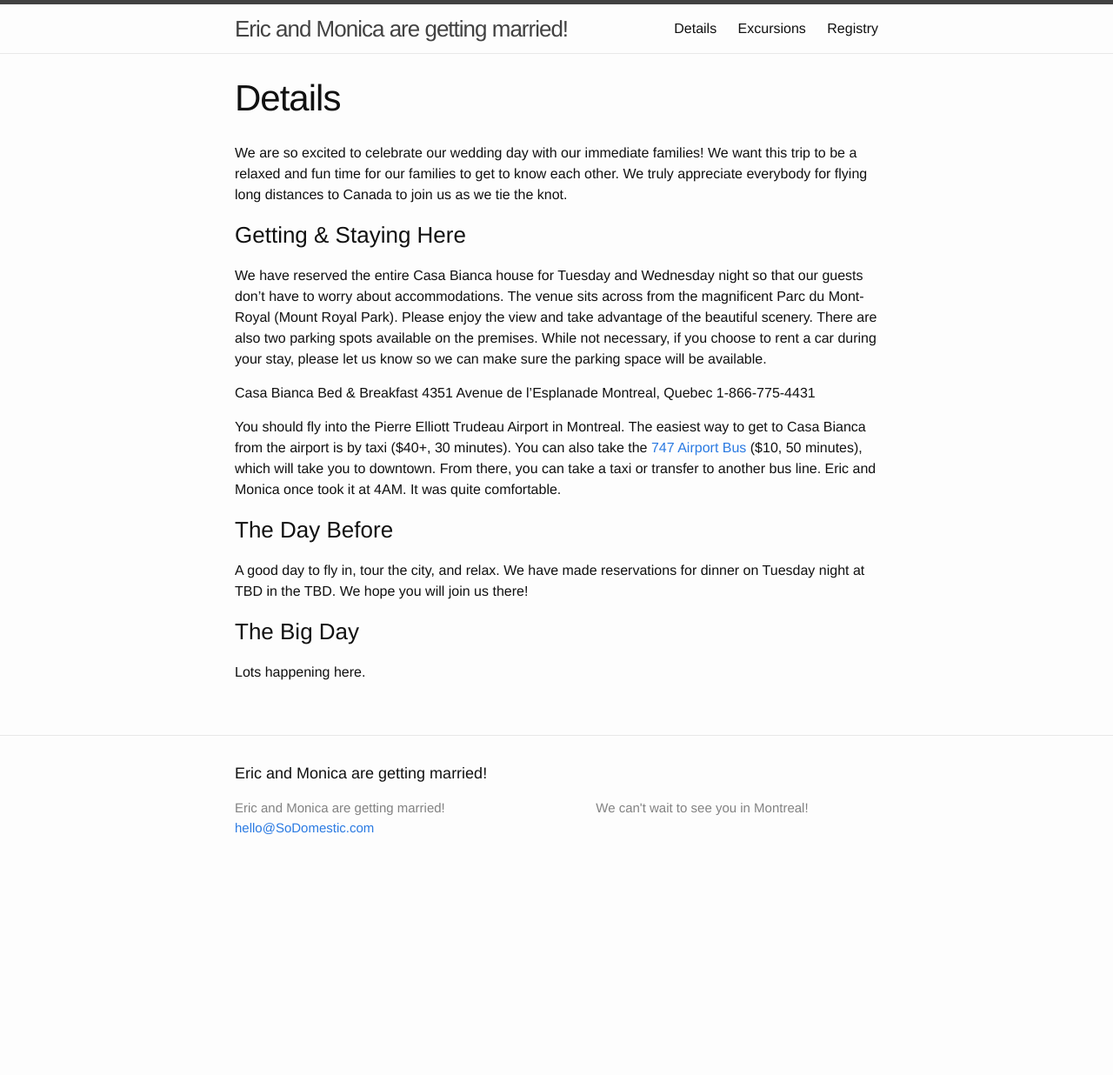
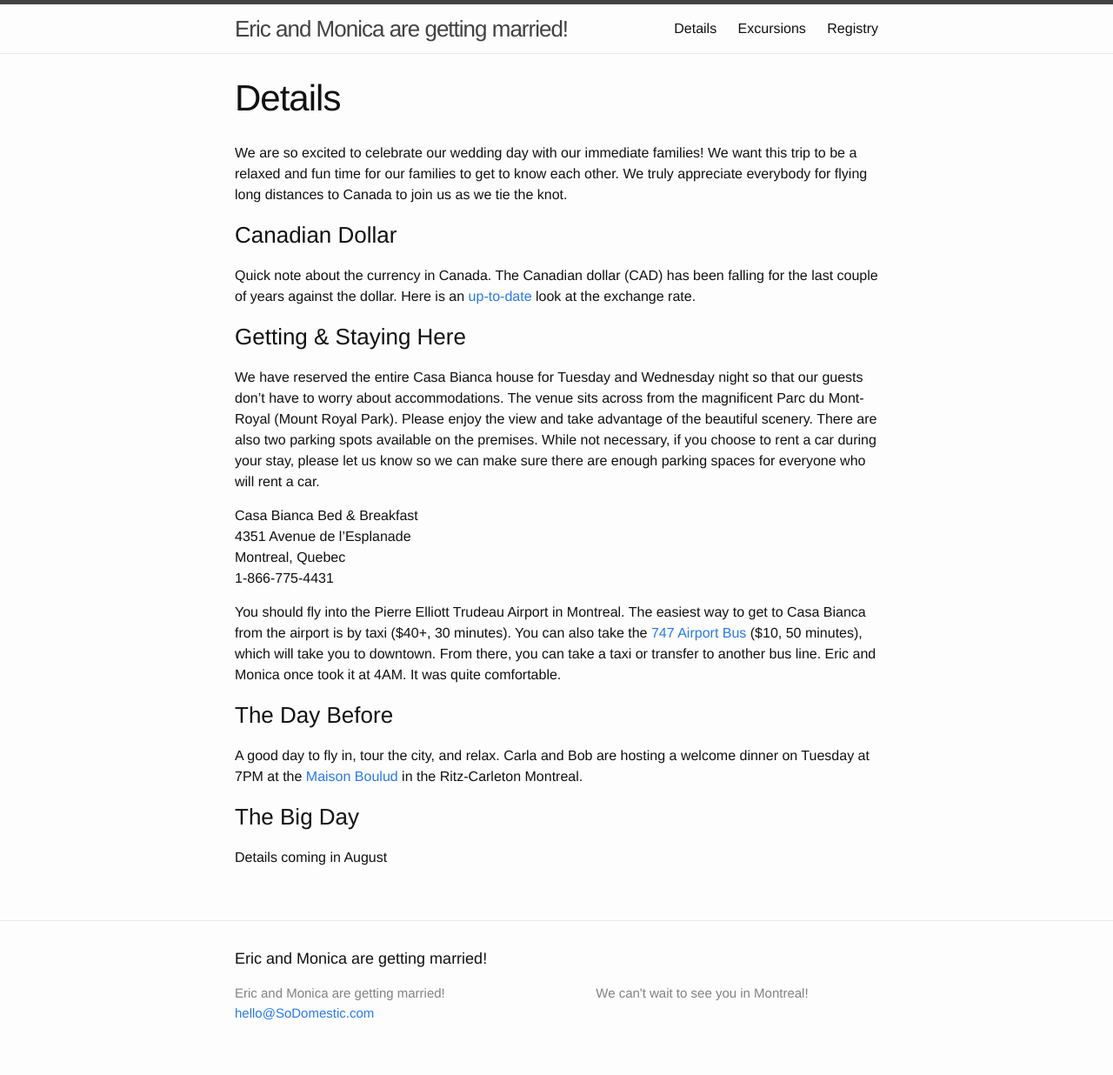
Before and after one commit to monicaaa/SoDomestic, a Jekyll site: the page built from details.md, in a window 1280 px wide. Shown: the whole page at 87% size. Built offline with Jekyll 4.4.1, drawn with Linux system fonts in a browser that asks for light colours; before the commit the page ends 1023 px from its top, so only the background shows below that.

```diff
--- a/details.md
+++ b/details.md
@@ -5,9 +5,12 @@ permalink: /details/
 ---
 We are so excited to celebrate our wedding day with our immediate families! We want this trip to be a relaxed and fun time for our families to get to know each other. We truly appreciate everybody for flying long distances to Canada to join us as we tie the knot.
 
+### Canadian Dollar
+Quick note about the currency in Canada. The Canadian dollar (CAD) has been falling for the last couple of years against the dollar. Here is an [up-to-date](https://www.google.com/webhp?sourceid=chrome-instant&ion=1&espv=2&es_th=1&ie=UTF-8#q=cad%20to%20usd){:target="_blank"} look at the exchange rate.
+
 ### Getting & Staying Here
 
-We have reserved the entire Casa Bianca house for Tuesday and Wednesday night so that our guests don't have to worry about accommodations. The venue sits across from the magnificent Parc du Mont-Royal (Mount Royal Park). Please enjoy the view and take advantage of the beautiful scenery. There are also two parking spots available on the premises. While not necessary, if you choose to rent a car during your stay, please let us know so we can make sure the parking space will be available.
+We have reserved the entire Casa Bianca house for Tuesday and Wednesday night so that our guests don't have to worry about accommodations. The venue sits across from the magnificent Parc du Mont-Royal (Mount Royal Park). Please enjoy the view and take advantage of the beautiful scenery. There are also two parking spots available on the premises. While not necessary, if you choose to rent a car during your stay, please let us know so we can make sure there are enough parking spaces for everyone who will rent a car.
 
 Casa Bianca Bed & Breakfast
 4351 Avenue de l'Esplanade
@@ -17,7 +20,7 @@ Montreal, Quebec
 You should fly into the Pierre Elliott Trudeau Airport in Montreal. The easiest way to get to Casa Bianca from the airport is by taxi ($40+, 30 minutes). You can also take the [747 Airport Bus](http://www.stm.info/en/info/networks/bus/shuttle/more-about-747-aeroport-p-e-trudeau-centre-ville-shuttle){:target="_blank"} ($10, 50 minutes), which will take you to downtown. From there, you can take a taxi or transfer to another bus line. Eric and Monica once took it at 4AM. It was quite comfortable.
 
 ### The Day Before
- A good day to fly in, tour the city, and relax. We have made reservations for dinner on Tuesday night at TBD in the TBD. We hope you will join us there!
+A good day to fly in, tour the city, and relax. Carla and Bob are hosting a welcome dinner on Tuesday at 7PM at the [Maison Boulud](http://www.maisonboulud.com/montreal/){:target="_blank"} in the Ritz-Carleton Montreal.
 
 ### The Big Day
-Lots happening here.
+Details coming in August
```
Also changed, not shown: excursions.md (+4 -2 lines), registry.md (+5 -0 lines), img/flowers.png (added), img/living.png (added).
